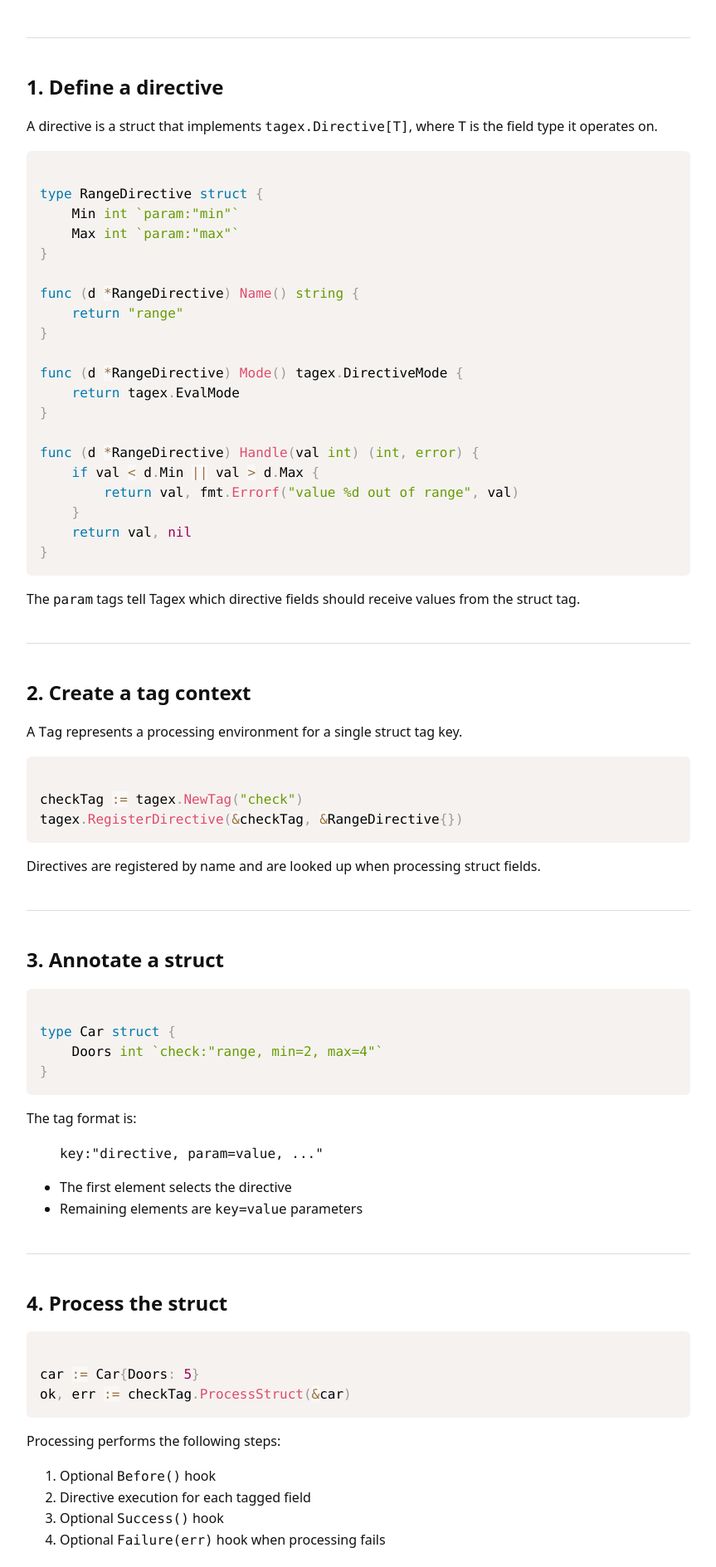
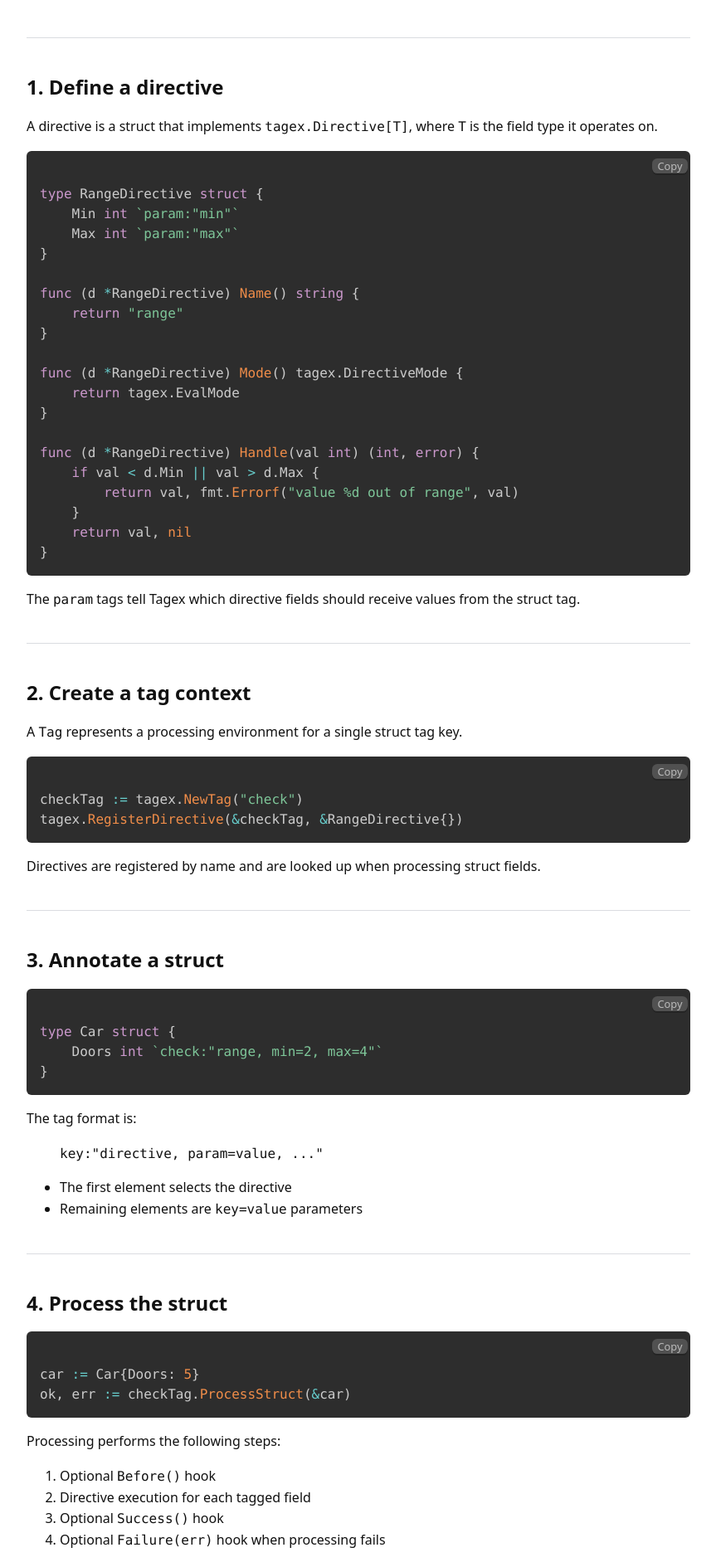
Before and after one commit to tedla-brandsema/tedla-brandsema.github.io, a Jekyll site: the page built from docs/tagex/getting-started.html, in a window 1280 px wide. Shown: the part 618-2507 px from the top of the page at 83% size, without its empty margins (326-1189 px from the left). Built offline with Jekyll 4.4.1, drawn with Linux system fonts in a browser that asks for light colours.

Commit message:
style: added prism copy functionality and changed prism theme

```diff
--- a/_includes/bottom-scripts.html
+++ b/_includes/bottom-scripts.html
@@ -3,3 +3,5 @@
 <script src="https://cdnjs.cloudflare.com/ajax/libs/prism/1.30.0/prism.min.js"></script>
 <script src="https://cdnjs.cloudflare.com/ajax/libs/prism/1.30.0/components/prism-go.min.js"></script>
 <script src="https://cdnjs.cloudflare.com/ajax/libs/prism/1.30.0/components/prism-bash.min.js"></script>
+<script src="https://cdnjs.cloudflare.com/ajax/libs/prism/1.30.0/plugins/toolbar/prism-toolbar.min.js"></script>
+<script src="https://cdnjs.cloudflare.com/ajax/libs/prism/1.30.0/plugins/copy-to-clipboard/prism-copy-to-clipboard.min.js"></script>
--- a/_includes/head-includes.html
+++ b/_includes/head-includes.html
@@ -1,8 +1,8 @@
 <meta charset="utf-8">
 <meta name="viewport" content="width=device-width, initial-scale=1">
 
+<link rel="stylesheet" href="https://cdnjs.cloudflare.com/ajax/libs/prism/1.30.0/themes/prism-tomorrow.min.css">
+<link rel="stylesheet" href="https://cdnjs.cloudflare.com/ajax/libs/prism/1.30.0/plugins/toolbar/prism-toolbar.min.css"/>
+
+<link rel="stylesheet" href="/static/css/github-button.css">
 <link rel="stylesheet" href="/static/css/site.css">
-<link rel="stylesheet" href="/static/css/github-button.css">
-
-<link rel="stylesheet"
-      href="https://cdnjs.cloudflare.com/ajax/libs/prism/1.30.0/themes/prism.min.css">
--- a/static/css/site.css
+++ b/static/css/site.css
@@ -18,6 +18,10 @@ pre {
 
 code {
   font-family: ui-monospace, SFMono-Regular, Menlo, Consolas, monospace;
+}
+
+.toolbar {
+    opacity: 1 !important;
 }
 
 a {
```
